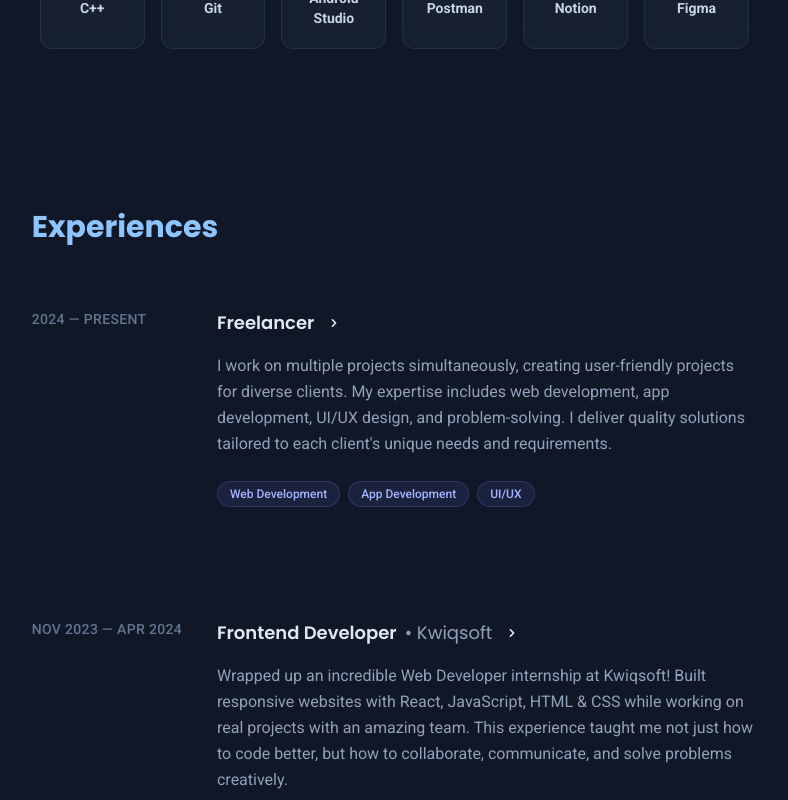
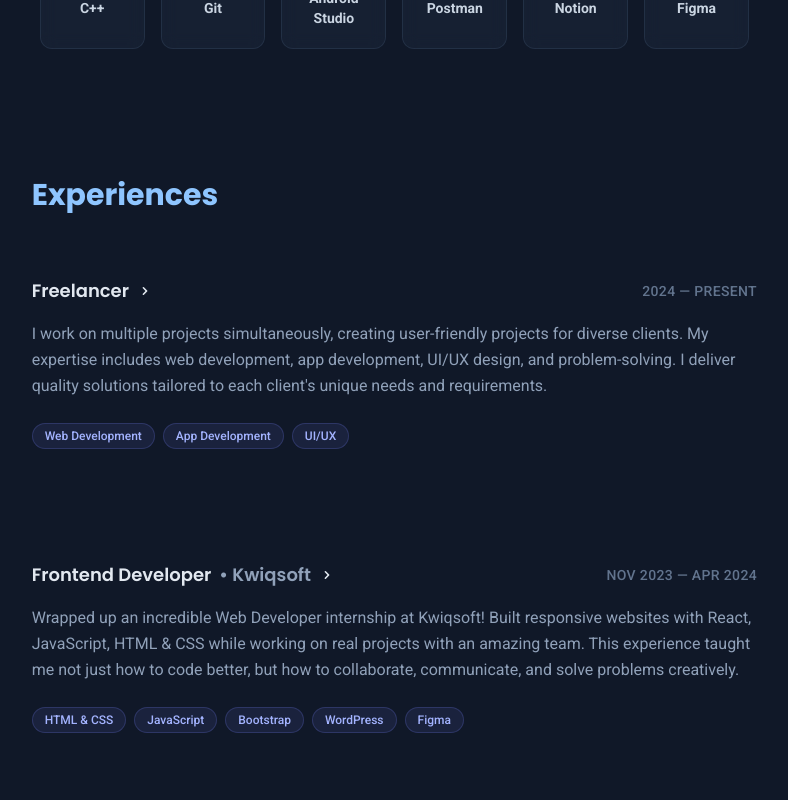
Before and after one commit to jameslucky007/My-Portfolios, a Next.js app in the folder Portfolio-v1/: page / in a window 1280 px wide. Shown: the part 1260-2060 px from the top of the page, without its empty margins (459-1247 px from the left). Built offline with nearby package versions, Linux system fonts and the light colour scheme.

Commit message:
done this project

```diff
--- a/Portfolio-v1/src/components/Experience.jsx
+++ b/Portfolio-v1/src/components/Experience.jsx
@@ -31,10 +31,7 @@ const ExperienceSection = () => {
   ];
 
   return (
-    <div
-      className="max-w-4xl mx-auto px-4 sm:px-6 py-12 lg:py-20"
-      id="experience"
-    >
+    <div className="max-w-4xl mx-auto px-6 py-12" id="experience">
       <div className="space-y-12">
         <h2 className="text-2xl sm:text-3xl lg:text-3xl font-bold text-blue-300 mb-10">
           Experiences
@@ -48,23 +45,16 @@ const ExperienceSection = () => {
             rel="noopener noreferrer"
             className="block group hover:bg-slate-800/50 hover:shadow-lg transition-all duration-300 rounded-lg p-6 -mx-6 cursor-pointer"
           >
-            <div className="lg:grid lg:grid-cols-4 lg:gap-4">
-              <p className="text-sm font-medium text-slate-500 uppercase tracking-wide mb-2 lg:mb-0 lg:col-span-1">
-                {exp.period}
-              </p>
-
-              <div className="lg:col-span-3">
-                <div className="flex flex-col mb-4">
+            {/* Top Section: Title + Period */}
+            <div className="flex flex-col sm:flex-row sm:items-center sm:justify-between mb-4">
               <h3 className="text-lg font-semibold text-slate-200 group-hover:text-blue-400 transition-colors duration-200 flex items-center gap-2">
                 {exp.title}
                 {exp.company && (
-                      <span className="text-slate-400 font-normal">
-                        • {exp.company}
-                      </span>
+                  <span className="text-slate-400">• {exp.company}</span>
                 )}
                 {exp.hasArrow && (
                   <svg
-                        className="w-4 h-4 transition-transform group-hover:translate-x-1 ml-1"
+                    className="w-4 h-4 transition-transform group-hover:translate-x-1"
                     fill="currentColor"
                     viewBox="0 0 20 20"
                   >
@@ -76,12 +66,19 @@ const ExperienceSection = () => {
                   </svg>
                 )}
               </h3>
+
+              {/* Date on right side */}
+              <p className="text-sm font-medium text-slate-500 uppercase tracking-wide mt-1 sm:mt-0">
+                {exp.period}
+              </p>
             </div>
 
+            {/* Description */}
             <p className="text-slate-400 leading-relaxed mb-6 text-sm lg:text-base">
               {exp.description}
             </p>
 
+            {/* Services */}
             {exp.services && exp.services.length > 0 && (
               <div className="mb-4">
                 <div className="flex flex-wrap gap-2">
@@ -97,6 +94,7 @@ const ExperienceSection = () => {
               </div>
             )}
 
+            {/* Technologies */}
             {exp.technologies && exp.technologies.length > 0 && (
               <div>
                 <div className="flex flex-wrap gap-2">
@@ -111,8 +109,6 @@ const ExperienceSection = () => {
                 </div>
               </div>
             )}
-              </div>
-            </div>
           </a>
         ))}
       </div>
@@ -123,6 +119,7 @@ const ExperienceSection = () => {
 const Experience = () => {
   return (
     <div className="text-slate-300 relative overflow-hidden">
+      {/* Background noise texture */}
       <div
         className="fixed inset-0 opacity-20 pointer-events-none"
         style={{
```
Lines whose indentation alone changed are shown as unchanged.
